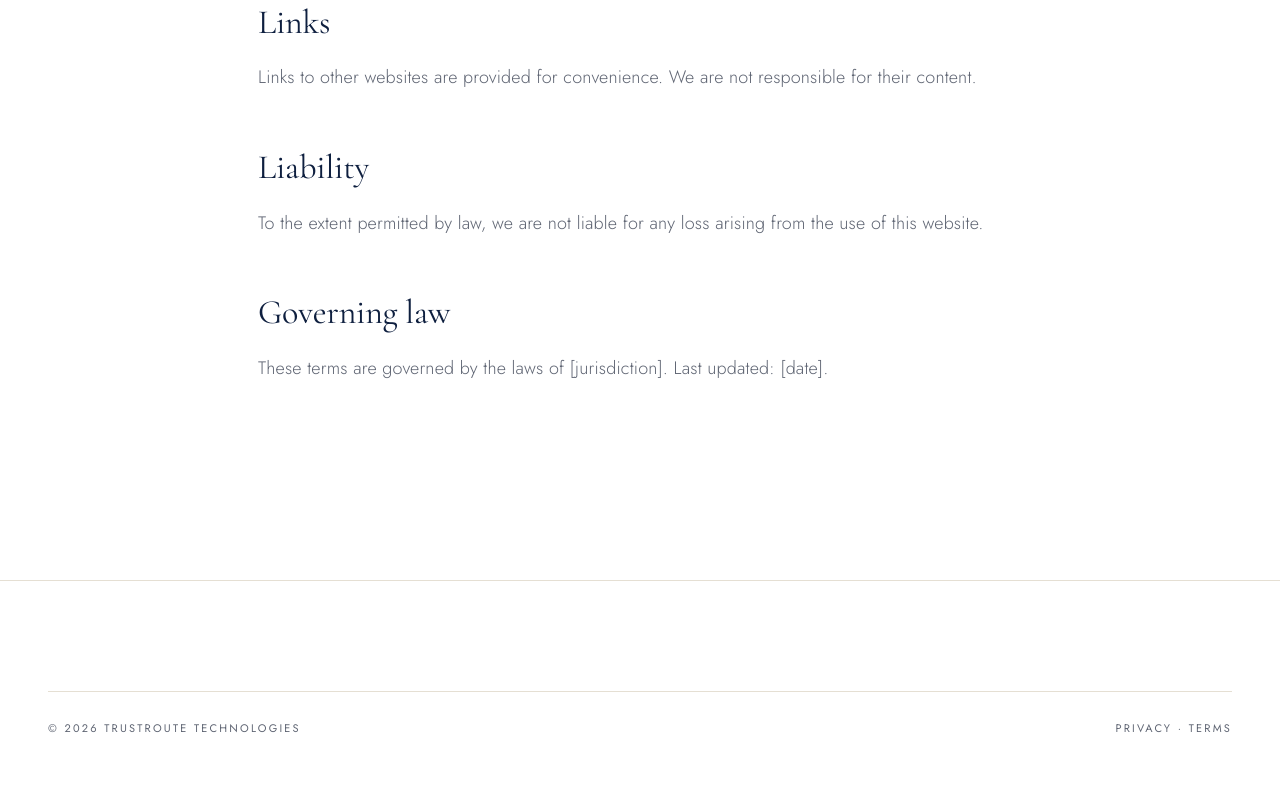
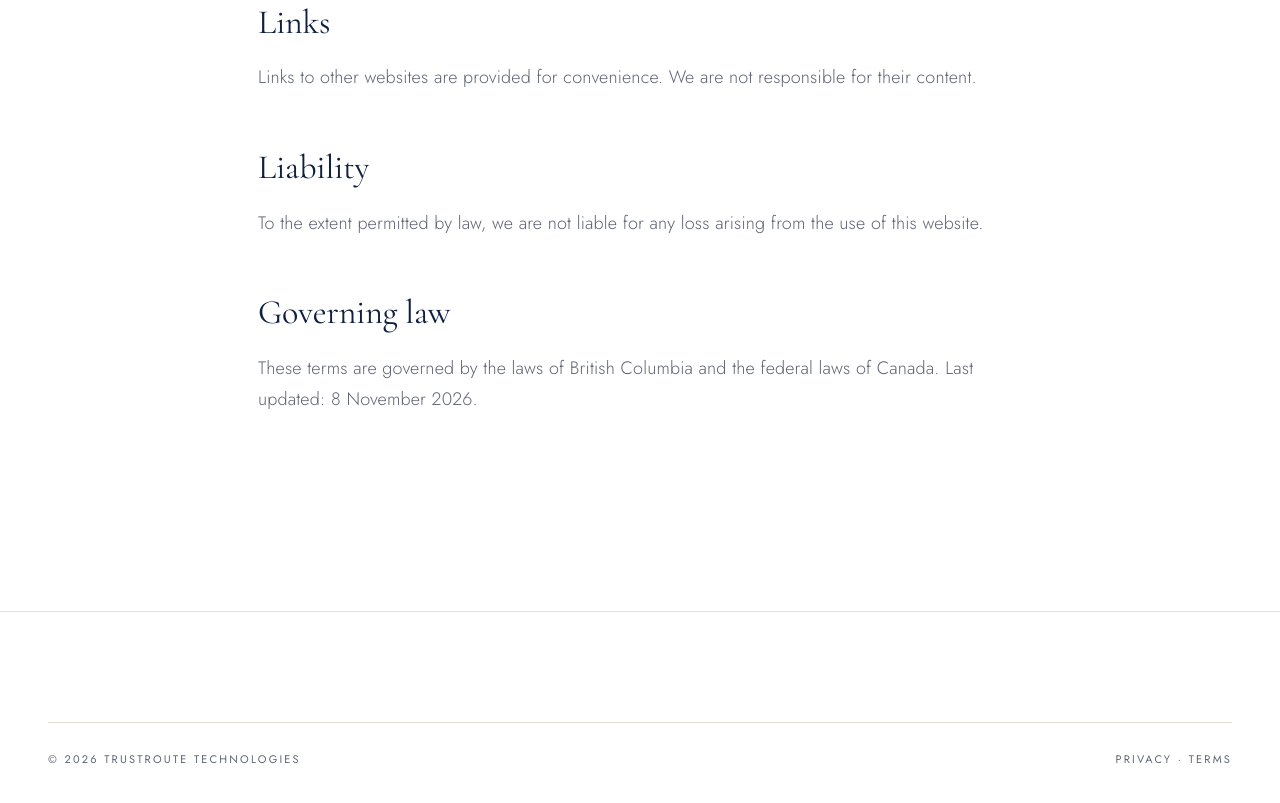
Before and after one commit to najusmani/TrustRouteWeb, a plain HTML site: page site/terms.html in a window 1280 px wide. Shown: the part 885-1688 px from the top of the page. Before the commit the page ends 1661 px from the top, so only its background shows below. Drawn offline with nearby package versions, Linux system fonts and the light colour scheme.

Commit message:
Set governing law and last-updated dates on legal pages
Co-Authored-By: Claude Opus 5.5 <noreply@anthropic.com>

```diff
--- a/site/terms.html
+++ b/site/terms.html
@@ -39,7 +39,7 @@
     <h3>Liability</h3>
     <p>To the extent permitted by law, we are not liable for any loss arising from the use of this website.</p>
     <h3>Governing law</h3>
-    <p>These terms are governed by the laws of [jurisdiction]. Last updated: [date].</p>
+    <p>These terms are governed by the laws of British Columbia and the federal laws of Canada. Last updated: 8 November 2026.</p>
   </div>
 </div></main>
 
```
Also changed, not shown: site/privacy.html (+1 -1 lines).
